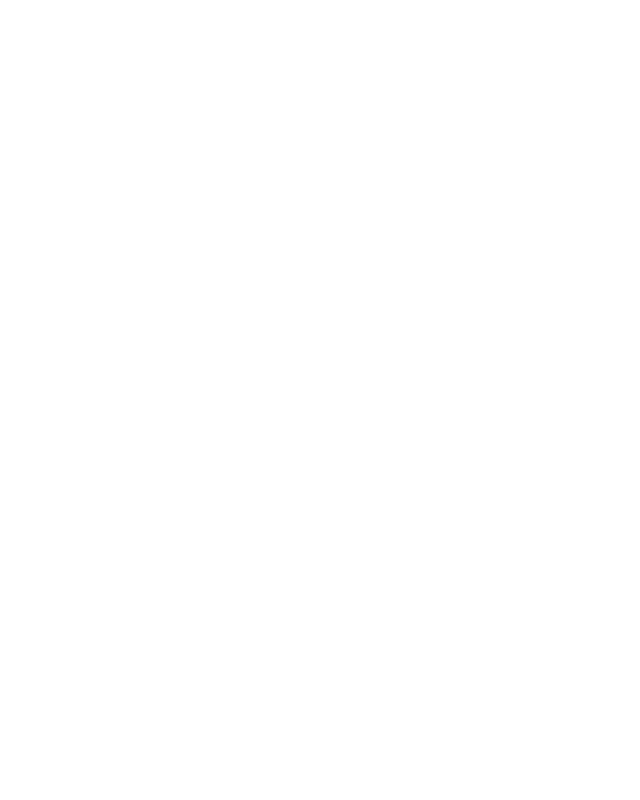
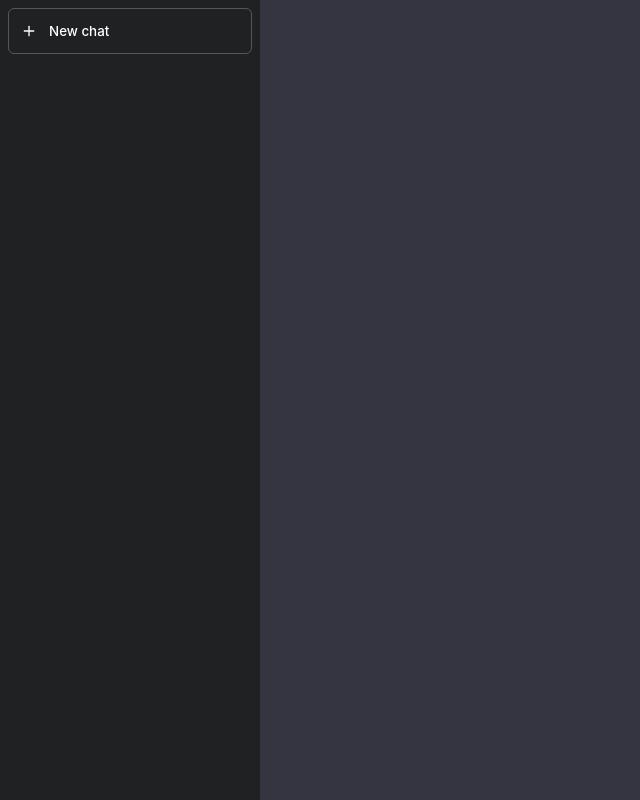
Before and after one commit to BssmGPT/BssmGPT, a React (Vite) app: page / in a window 1280 px wide. Shown: the whole page, without its empty margins (0-640 px from the left). Built offline with nearby package versions, Linux system fonts and the light colour scheme; the HTML template or start-up script is replaced by a standard one.

Commit message:
ADD : Mainpage template 완성

```diff
--- a/package.json
+++ b/package.json
@@ -13,6 +13,7 @@
     "axios": "^1.4.0",
     "react": "^18.2.0",
     "react-dom": "^18.2.0",
+    "recoil": "^0.7.7",
     "styled-components": "^6.0.0-rc.1"
   },
   "devDependencies": {
--- a/src/App.tsx
+++ b/src/App.tsx
@@ -1,10 +1,18 @@
+import ChatHistory from "./components/ChatHistory";
+import Chatting from "./components/Chatting";
+import MainTemplate from "./components/template/MainTemplate";
+import { GlobalStyle } from "./styles/globalStyle";
+
 function App() {
-
   return (
     <>
-
+      <GlobalStyle />
+      <MainTemplate
+        chatHistoryContent={<ChatHistory />}
+        chattingContent={<Chatting />}
+      ></MainTemplate>
     </>
-  )
+  );
 }
 
-export default App
+export default App;
--- /dev/null
+++ b/src/components/ChatHistory/index.tsx
@@ -0,0 +1,10 @@
+import NewChatLink from "../NewChatLink";
+import { ChatHistoryBox } from "./style";
+
+export default function ChatHistory() {
+  return (
+    <ChatHistoryBox>
+      <NewChatLink></NewChatLink>
+    </ChatHistoryBox>
+  );
+}
--- /dev/null
+++ b/src/components/ChatHistory/style.ts
@@ -0,0 +1,6 @@
+import styled from "styled-components";
+
+export const ChatHistoryBox = styled.div`
+  display: flex;
+  flex-direction: column;
+`;
--- /dev/null
+++ b/src/components/Chatting/index.tsx
@@ -0,0 +1,3 @@
+export default function Chatting() {
+  return <></>;
+}
--- /dev/null
+++ b/src/components/Chatting/style.ts
@@ -0,0 +1,5 @@
+import styled from "styled-components";
+
+export const ChattingBox = styled.div`
+  width: 100vw;
+`;
--- /dev/null
+++ b/src/components/NewChatLink/index.tsx
@@ -0,0 +1,23 @@
+import { NewChatLinkLayout } from "./style";
+
+export default function NewChatLink() {
+  return (
+    <NewChatLinkLayout>
+      <svg
+        stroke="currentColor"
+        fill="none"
+        strokeWidth="2"
+        viewBox="0 0 24 24"
+        strokeLinecap="round"
+        strokeLinejoin="round"
+        height="1.2em"
+        width="1.2em"
+        xmlns="http://www.w3.org/2000/svg"
+      >
+        <line x1="12" y1="5" x2="12" y2="19"></line>
+        <line x1="5" y1="12" x2="19" y2="12"></line>
+      </svg>
+      New chat
+    </NewChatLinkLayout>
+  );
+}
--- /dev/null
+++ b/src/components/NewChatLink/style.ts
@@ -0,0 +1,25 @@
+import styled from "styled-components";
+
+export const NewChatLinkLayout = styled.a`
+  border-color: hsla(0, 0%, 100%, 0.2);
+  border-width: 1px;
+  border-radius: 0.375rem;
+  gap: 0.75rem;
+  display: flex;
+  padding: 0.75rem;
+  font-size: 0.835rem;
+  align-items: center;
+  margin-bottom: 0.25rem;
+  text-decoration: inherit;
+  border: 1px solid #555659;
+  color: white;
+  cursor: pointer;
+  display: flex;
+  line-height: 1.25rem;
+  &:hover {
+    color: white;
+    background-color: #2b2c2f;
+    transition-duration: 0.2s;
+    transition-timing-function: cubic-bezier(0.4, 0, 0.2, 1);
+  }
+`;
--- /dev/null
+++ b/src/components/template/MainTemplate/index.tsx
@@ -0,0 +1,16 @@
+import { ReactNode } from "react";
+import { ChatHistoryFrame, ChattingFrame, TemplateBox } from "./style";
+
+interface MaintemplateProptypes {
+  chatHistoryContent: ReactNode;
+  chattingContent: ReactNode;
+}
+
+export default function MainTemplate(props: MaintemplateProptypes) {
+  return (
+    <TemplateBox>
+      <ChatHistoryFrame>{props.chatHistoryContent}</ChatHistoryFrame>
+      <ChattingFrame>{props.chattingContent}</ChattingFrame>
+    </TemplateBox>
+  );
+}
--- /dev/null
+++ b/src/components/template/MainTemplate/style.ts
@@ -0,0 +1,16 @@
+import styled from "styled-components";
+
+export const TemplateBox = styled.div`
+  background-color: #343541;
+  width: 100vw;
+  height: 100vh;
+  display: flex;
+`;
+
+export const ChatHistoryFrame = styled.div`
+  background-color: #202123;
+  width: 260px;
+  padding: 0.5rem;
+`;
+
+export const ChattingFrame = styled.div``;
--- /dev/null
+++ b/src/styles/globalStyle.ts
@@ -0,0 +1,7 @@
+import { createGlobalStyle } from "styled-components";
+
+export const GlobalStyle = createGlobalStyle`
+    * {
+        box-sizing: border-box;
+    }
+`;
```
Also changed, not shown: src/apis/chating.ts (added, +51 -0 lines), 1 other file (tests, documents, lock files or other folders).
